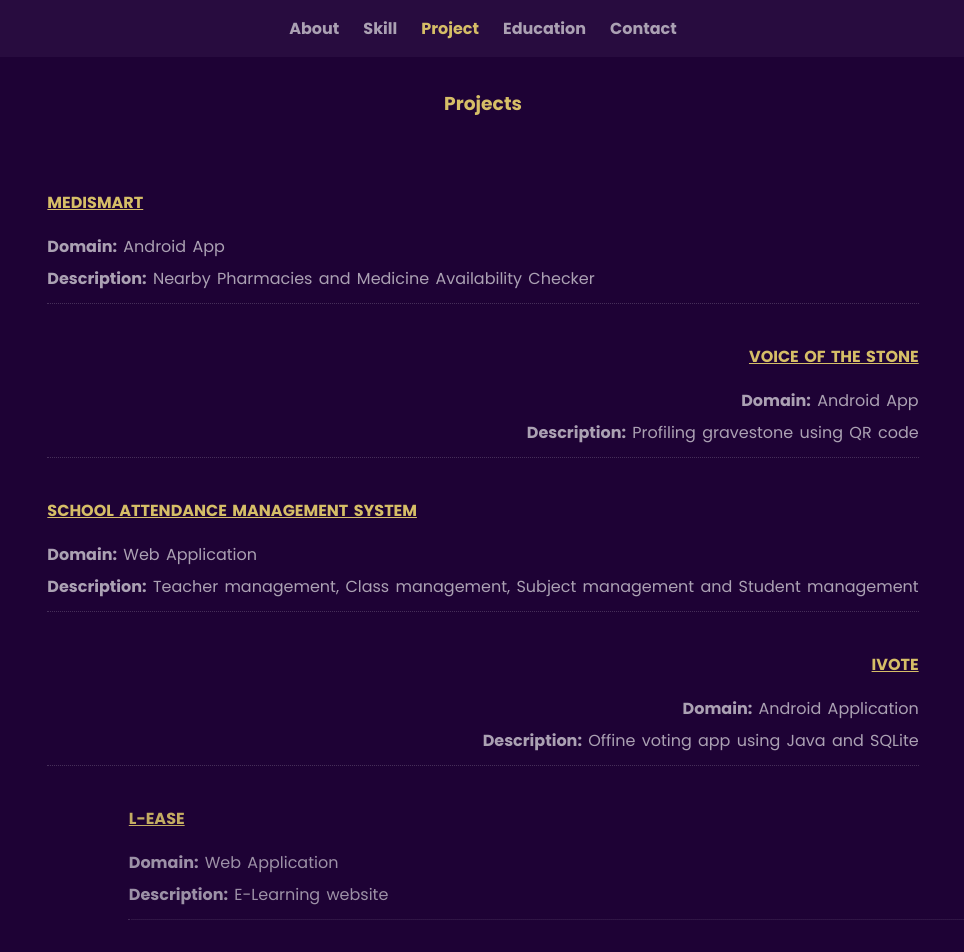
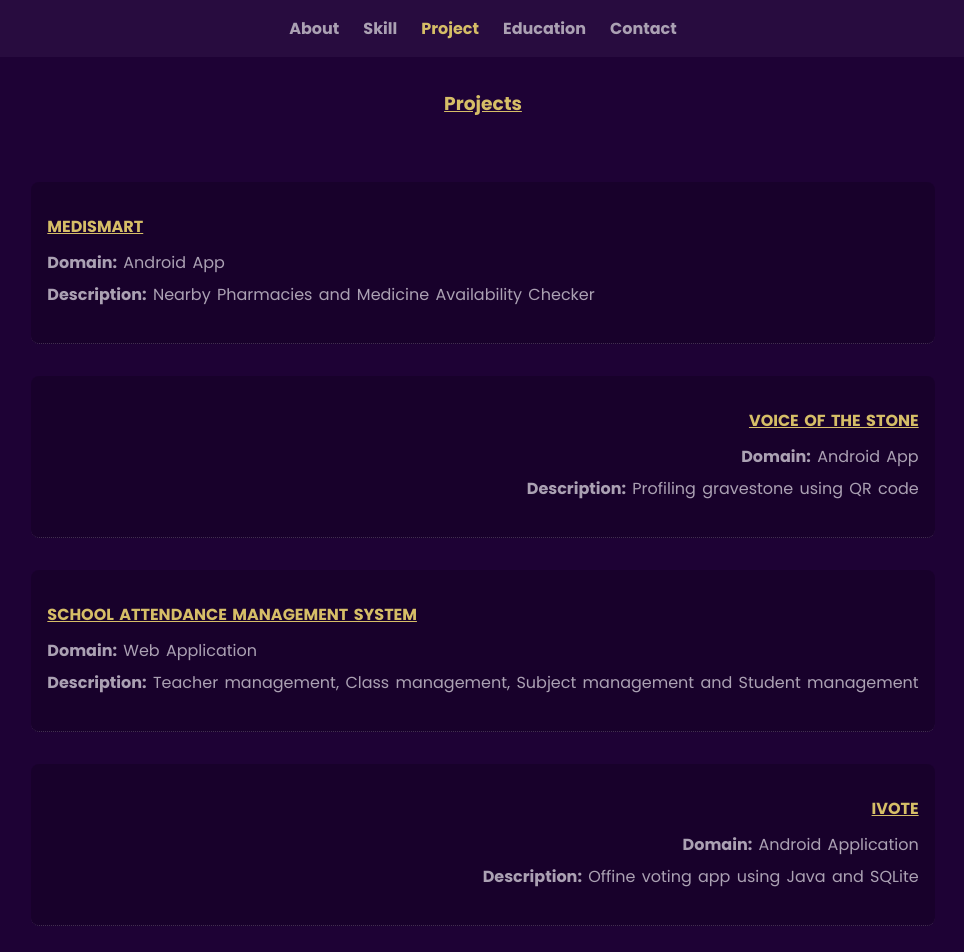
Before and after one commit to learnease95/portfolio, a Next.js app: page /project in a window 1280 px wide. Shown: the top 952 px of the page, without its empty margins (157-1121 px from the left). Built offline with nearby package versions, Linux system fonts and the light colour scheme.

Commit message:
project page ui updated

```diff
--- a/app/project/page.module.css
+++ b/app/project/page.module.css
@@ -10,6 +10,8 @@
 .hi {
   font-size: 14pt;
   color: var(--imp-text);
+  font-weight: bold;
+  text-decoration: underline;
 }
 
 .project_container {
@@ -25,10 +27,11 @@
   display: flex;
   flex-direction: column;
   justify-content: center;
-  gap: 16px;
   border-bottom: 1px dotted rgba(255, 255, 255, 0.18);
-  padding: 8px 0;
+  padding: 32px 16px;
   width: 100%;
+  background-color: rgba(0, 0, 0, 0.18);
+  border-radius: 8px;
 }
 
 .single_project:nth-child(even) {
@@ -40,6 +43,7 @@
   text-decoration: underline;
   font-size: 12pt;
   word-spacing: 2px;
+  padding-bottom: 8px;
 }
 
 .single_project p {
@@ -80,7 +84,7 @@
 }
 .silde_6 {
   animation: sildeRight 0.8s ease-out forwards;
-  animation-delay: 5s;
+  animation-delay: ;
   opacity: 0;
 }
 
```
